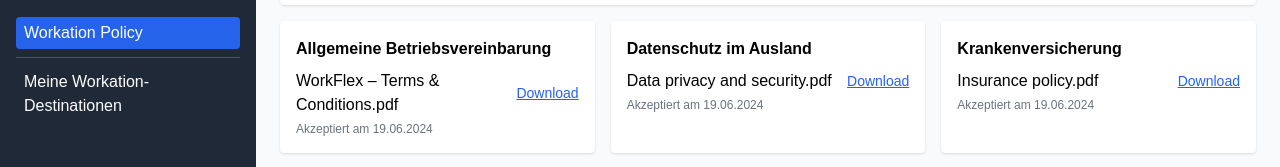
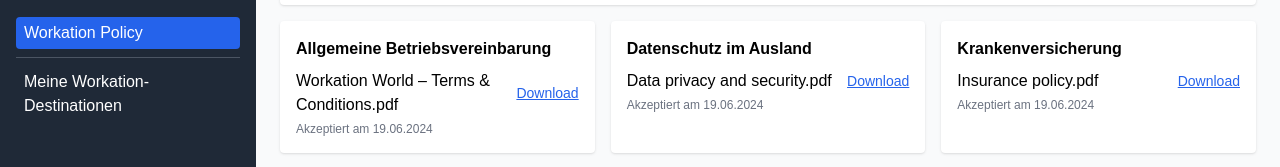
Before and after one commit to WorkationTobias/workation-prototype, a Next.js app: page / in a window 1280 px wide. Both pictures are taken after a click on the button "Workation Policy". Shown: the part 239-406 px from the top of the page. Built offline with nearby package versions, Linux system fonts and the light colour scheme.

Commit message:
Update index.js

```diff
--- a/pages/index.js
+++ b/pages/index.js
@@ -235,7 +235,7 @@ export default function Home() {
               <p className="text-xs mt-2 text-gray-500">Die in Rot hervorgehobenen Länder gehören zur Liste der nicht empfohlenen Länder.</p>
             </div>
             <div className="grid grid-cols-1 md:grid-cols-3 gap-4">
-              {[{ titel: "Allgemeine Betriebsvereinbarung", name: "WorkFlex – Terms & Conditions.pdf" }, { titel: "Datenschutz im Ausland", name: "Data privacy and security.pdf" }, { titel: "Krankenversicherung", name: "Insurance policy.pdf" }].map((doc, i) => (
+              {[{ titel: "Allgemeine Betriebsvereinbarung", name: "Workation World – Terms & Conditions.pdf" }, { titel: "Datenschutz im Ausland", name: "Data privacy and security.pdf" }, { titel: "Krankenversicherung", name: "Insurance policy.pdf" }].map((doc, i) => (
                 <div key={i} className="bg-white p-4 shadow rounded">
                   <h4 className="font-semibold mb-2">{doc.titel}</h4>
                   <div className="flex justify-between items-center">
```
